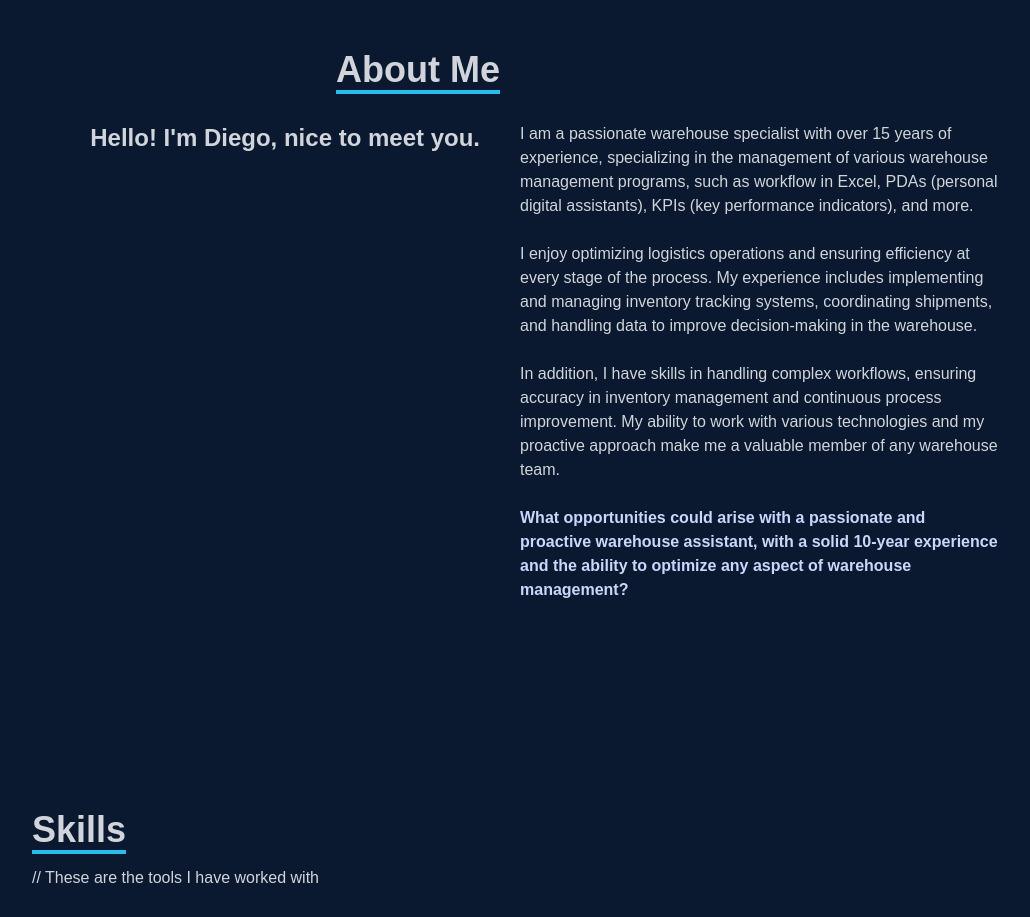
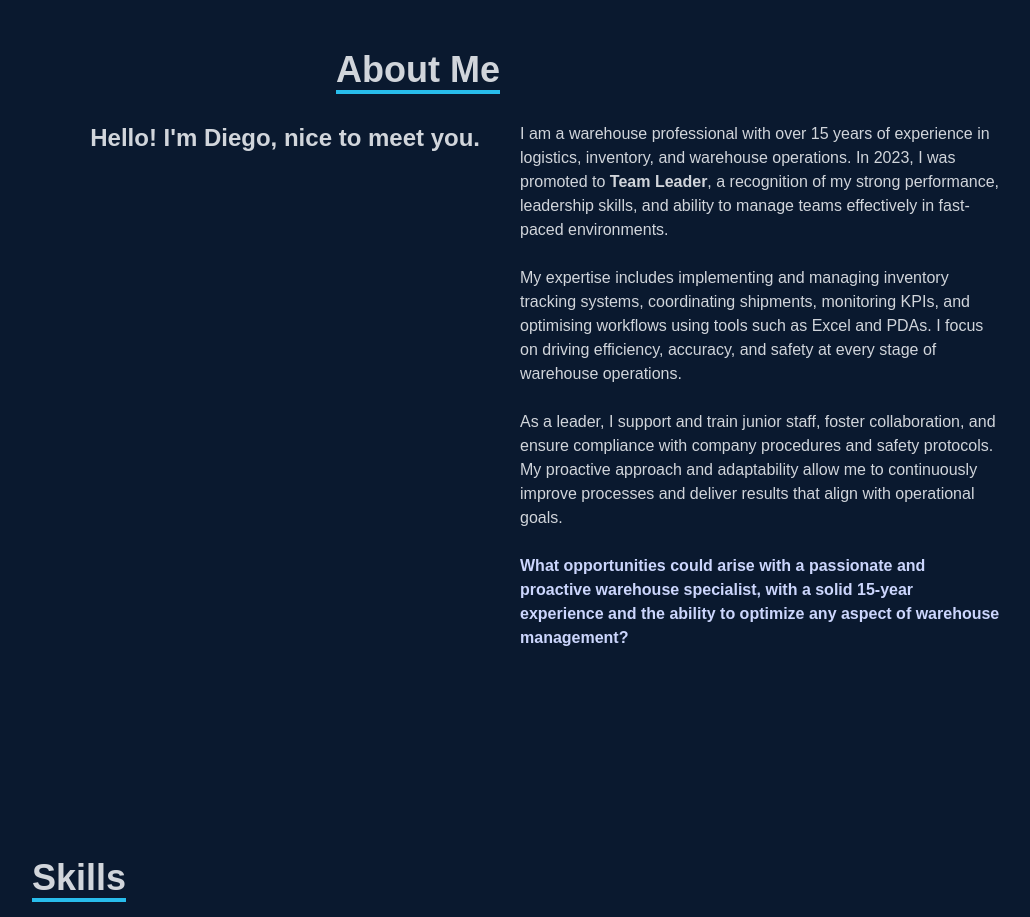
Before and after one commit to diegocchaves/logistic-portfolio, a React (Create React App) app: page / in a window 1280 px wide. Shown: the part 1660-2577 px from the top of the page, without its empty margins (124-1154 px from the left). Built offline with nearby package versions, Linux system fonts and the light colour scheme.

Commit message:
Update About component to enhance clarity and detail in professional experience

```diff
--- a/src/components/About.jsx
+++ b/src/components/About.jsx
@@ -21,30 +21,32 @@ const About = () => {
           </div>
           <div>
             <p>
-              I am a passionate warehouse specialist with over 15 years of
-              experience, specializing in the management of various warehouse
-              management programs, such as workflow in Excel, PDAs (personal
-              digital assistants), KPIs (key performance indicators), and more.
+              I am a warehouse professional with over 15 years of experience in
+              logistics, inventory, and warehouse operations. In 2023, I was
+              promoted to <strong>Team Leader</strong>, a recognition of my
+              strong performance, leadership skills, and ability to manage teams
+              effectively in fast-paced environments.
             </p>
             <br />
             <p>
-              I enjoy optimizing logistics operations and ensuring efficiency at
-              every stage of the process. My experience includes implementing
-              and managing inventory tracking systems, coordinating shipments,
-              and handling data to improve decision-making in the warehouse.
+              My expertise includes implementing and managing inventory tracking
+              systems, coordinating shipments, monitoring KPIs, and optimising
+              workflows using tools such as Excel and PDAs. I focus on driving
+              efficiency, accuracy, and safety at every stage of warehouse
+              operations.
             </p>
             <br />
             <p>
-              In addition, I have skills in handling complex workflows, ensuring
-              accuracy in inventory management and continuous process
-              improvement. My ability to work with various technologies and my
-              proactive approach make me a valuable member of any warehouse
-              team.
+              As a leader, I support and train junior staff, foster
+              collaboration, and ensure compliance with company procedures and
+              safety protocols. My proactive approach and adaptability allow me
+              to continuously improve processes and deliver results that align
+              with operational goals.
             </p>
             <br />
             <p className="text-1xl sm:text-1xl font-bold text-[#ccd6fd]">
               What opportunities could arise with a passionate and proactive
-              warehouse assistant, with a solid 10-year experience and the
+              warehouse specialist, with a solid 15-year experience and the
               ability to optimize any aspect of warehouse management?
             </p>
           </div>
```
